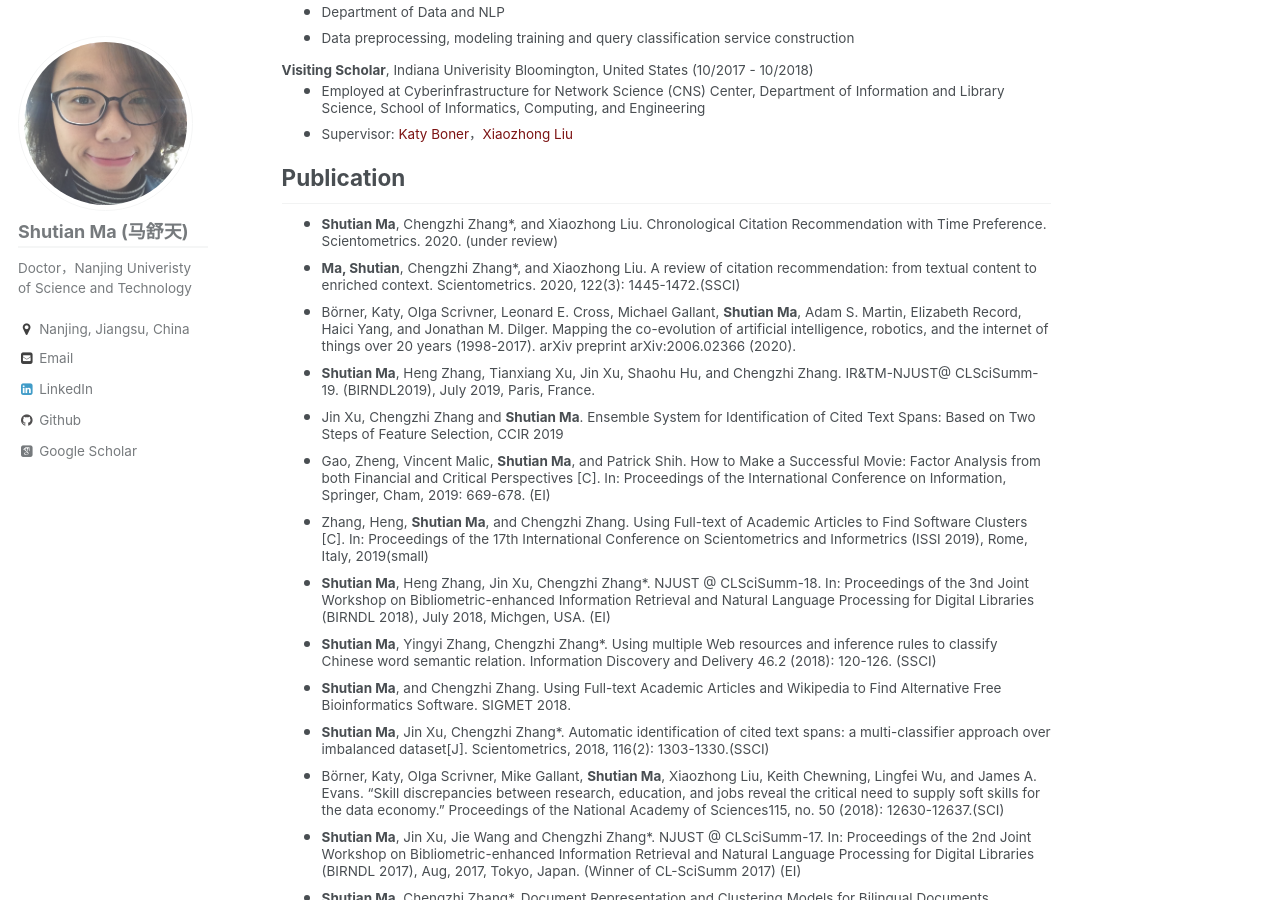
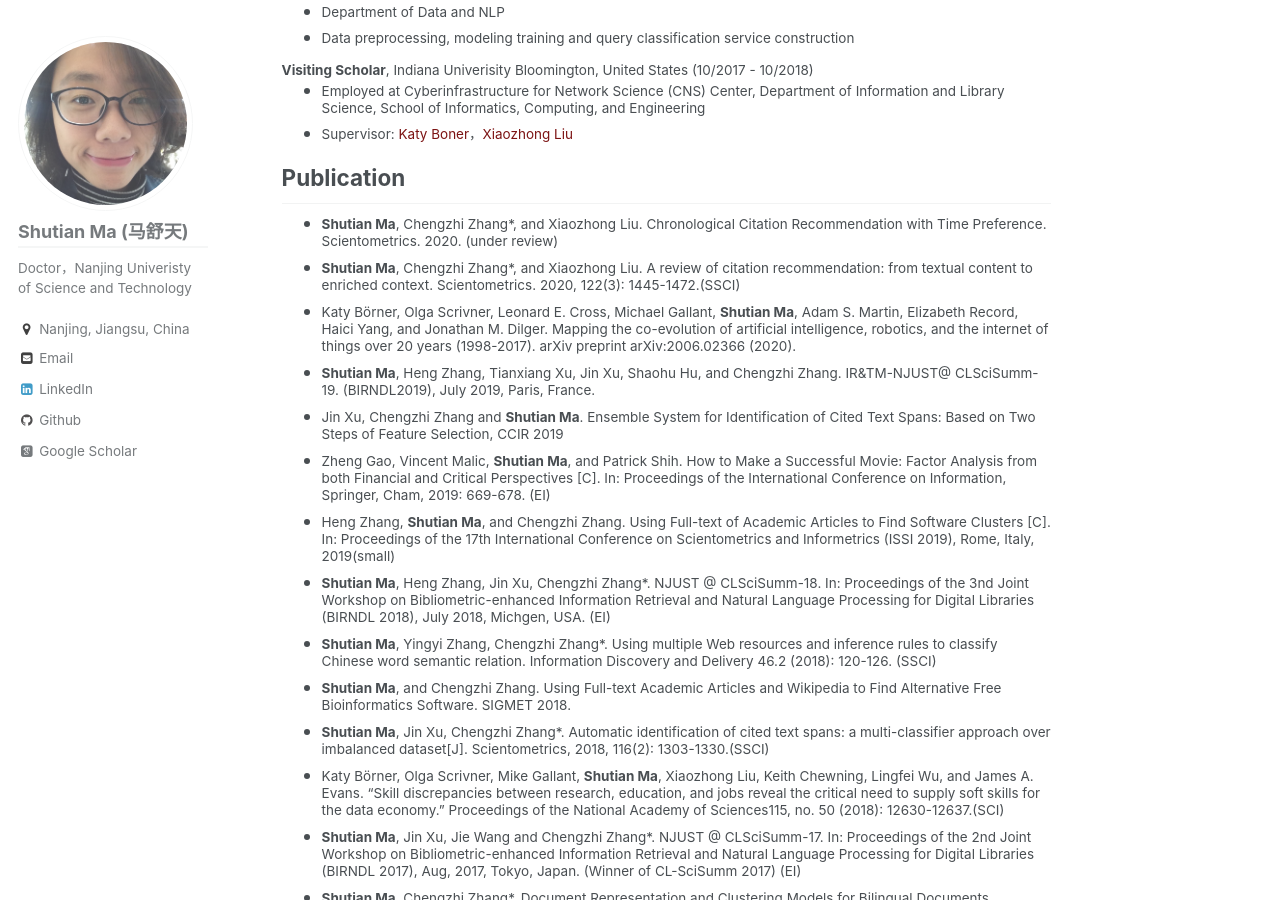
Before and after one commit to michellemashutian/michellemashutian.github.io_old, a Jekyll site: the page built from _pages/about.md, in a window 1280 px wide and 900 px high, scrolled down 698 px. Built offline with Jekyll 4.4.1, drawn with Linux system fonts in a browser that asks for light colours; some web fonts are replaced.

```diff
--- a/_pages/about.md
+++ b/_pages/about.md
@@ -71,17 +71,17 @@ h1, h2, h3, h4, h5, h6 {
 <h2 id="publication">Publication</h2>
 
 * <small>**Shutian Ma**, Chengzhi Zhang*, and Xiaozhong Liu. Chronological Citation Recommendation with Time Preference. Scientometrics. 2020. (under review)<small>
-* <small>**Ma, Shutian**, Chengzhi Zhang*, and Xiaozhong Liu. A review of citation recommendation: from textual content to enriched context. Scientometrics. 2020, 122(3): 1445-1472.(SSCI)<small>
-* <small>Börner, Katy, Olga Scrivner, Leonard E. Cross, Michael Gallant, **Shutian Ma**, Adam S. Martin, Elizabeth Record, Haici Yang, and Jonathan M. Dilger. Mapping the co-evolution of artificial intelligence, robotics, and the internet of things over 20 years (1998-2017). arXiv preprint arXiv:2006.02366 (2020).<small>
+* <small>**Shutian Ma**, Chengzhi Zhang*, and Xiaozhong Liu. A review of citation recommendation: from textual content to enriched context. Scientometrics. 2020, 122(3): 1445-1472.(SSCI)<small>
+* <small>Katy Börner, Olga Scrivner, Leonard E. Cross, Michael Gallant, **Shutian Ma**, Adam S. Martin, Elizabeth Record, Haici Yang, and Jonathan M. Dilger. Mapping the co-evolution of artificial intelligence, robotics, and the internet of things over 20 years (1998-2017). arXiv preprint arXiv:2006.02366 (2020).<small>
 * <small>**Shutian Ma**, Heng Zhang, Tianxiang Xu, Jin Xu, Shaohu Hu, and Chengzhi Zhang. IR&TM-NJUST@ CLSciSumm-19. (BIRNDL2019), July 2019, Paris, France.<small>
 * <small>Jin Xu, Chengzhi Zhang and **Shutian Ma**. Ensemble System for Identification of Cited Text Spans: Based on Two Steps of Feature Selection, CCIR 2019<small>
-* <small>Gao, Zheng, Vincent Malic, **Shutian Ma**, and Patrick Shih. How to Make a Successful Movie: Factor Analysis from both Financial and Critical Perspectives [C]. In: Proceedings of the International Conference on Information, Springer, Cham, 2019: 669-678. (EI)<small>
-* <small>Zhang, Heng, **Shutian Ma**, and Chengzhi Zhang. Using Full-text of Academic Articles to Find Software Clusters [C]. In: Proceedings of the 17th International Conference on Scientometrics and Informetrics (ISSI 2019), Rome, Italy, 2019(small)<small>
+* <small>Zheng Gao, Vincent Malic, **Shutian Ma**, and Patrick Shih. How to Make a Successful Movie: Factor Analysis from both Financial and Critical Perspectives [C]. In: Proceedings of the International Conference on Information, Springer, Cham, 2019: 669-678. (EI)<small>
+* <small>Heng Zhang, **Shutian Ma**, and Chengzhi Zhang. Using Full-text of Academic Articles to Find Software Clusters [C]. In: Proceedings of the 17th International Conference on Scientometrics and Informetrics (ISSI 2019), Rome, Italy, 2019(small)<small>
 * <small>**Shutian Ma**, Heng Zhang, Jin Xu, Chengzhi Zhang*. NJUST @ CLSciSumm-18. In: Proceedings of the 3nd Joint Workshop on Bibliometric-enhanced Information Retrieval and Natural Language Processing for Digital Libraries (BIRNDL 2018), July 2018, Michgen, USA. (EI)<small>
 * <small>**Shutian Ma**, Yingyi Zhang, Chengzhi Zhang*. Using multiple Web resources and inference rules to classify Chinese word semantic relation. Information Discovery and Delivery 46.2 (2018): 120-126. (SSCI)<small>
 * <small>**Shutian Ma**, and Chengzhi Zhang. Using Full-text Academic Articles and Wikipedia to Find Alternative Free Bioinformatics Software. SIGMET 2018.<small>
 * <small>**Shutian Ma**, Jin Xu, Chengzhi Zhang*. Automatic identification of cited text spans: a multi-classifier approach over imbalanced dataset[J]. Scientometrics, 2018, 116(2): 1303-1330.(SSCI)<small>
-* <small>Börner, Katy, Olga Scrivner, Mike Gallant, **Shutian Ma**, Xiaozhong Liu, Keith Chewning, Lingfei Wu, and James A. Evans. "Skill discrepancies between research, education, and jobs reveal the critical need to supply soft skills for the data economy." Proceedings of the National Academy of Sciences115, no. 50 (2018): 12630-12637.(SCI)<small>
+* <small>Katy Börner, Olga Scrivner, Mike Gallant, **Shutian Ma**, Xiaozhong Liu, Keith Chewning, Lingfei Wu, and James A. Evans. "Skill discrepancies between research, education, and jobs reveal the critical need to supply soft skills for the data economy." Proceedings of the National Academy of Sciences115, no. 50 (2018): 12630-12637.(SCI)<small>
 * <small>**Shutian Ma**, Jin Xu, Jie Wang and Chengzhi Zhang*. NJUST @ CLSciSumm-17. In: Proceedings of the 2nd Joint Workshop on Bibliometric-enhanced Information Retrieval and Natural Language Processing for Digital Libraries (BIRNDL 2017), Aug, 2017, Tokyo, Japan. (Winner of CL-SciSumm 2017) (EI)<small>
 * <small>**Shutian Ma**, Chengzhi Zhang*. Document Representation and Clustering Models for Bilingual Documents Clustering. In: Proceedings of 2017 Annual Meeting of the Association for Information Science and Technology (ASIST’2017), Washington, DC, USA, 2017.<small>
 * <small>**Shutian Ma**, Chengzhi Zhang*. Using Full-text to Evaluate Impact of Different Software Groups. In: Proceedings of the 16th International Conference on Scientometrics and Informetrics (ISSI 2017), Wuhan, China, 2017. (EI)<small>
```
